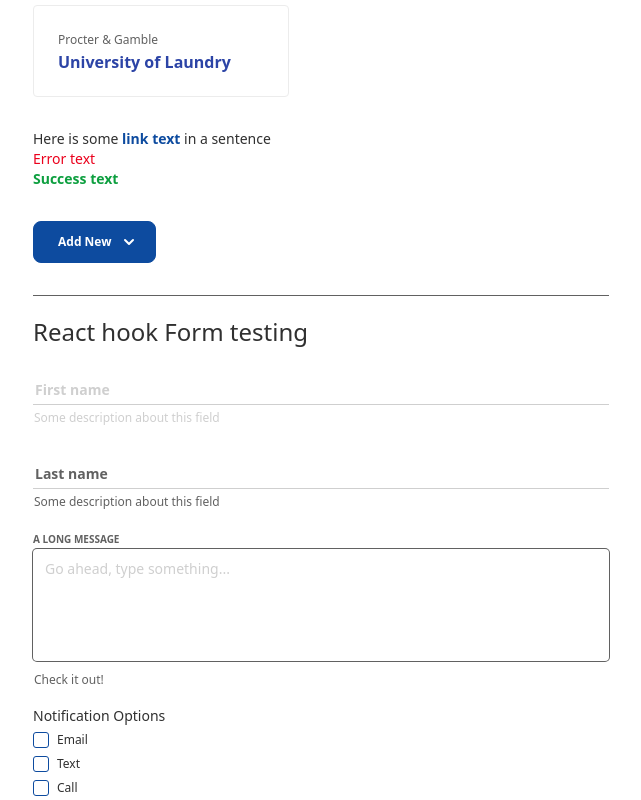
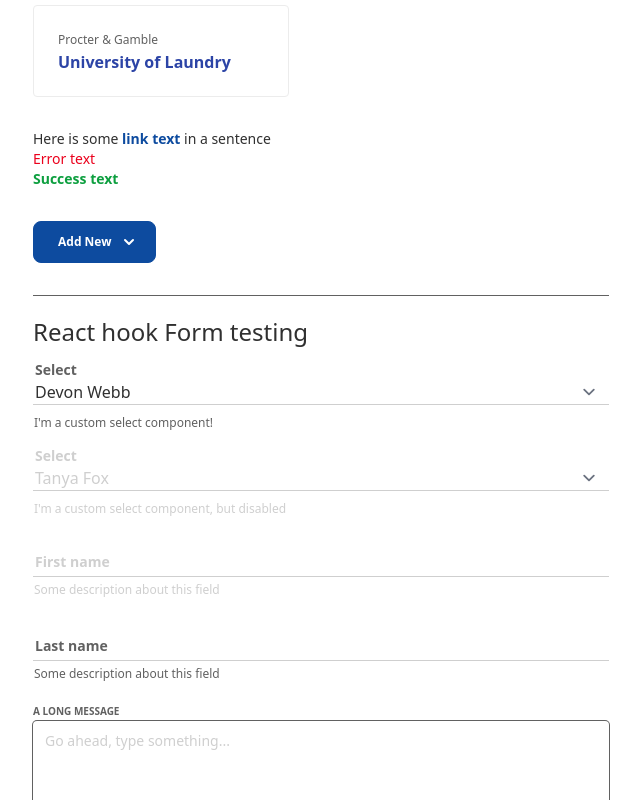
Before and after one commit to paulhmorris/crm-components, a React (Vite) app: page /components in a window 1280 px wide. Shown: the part 537-1337 px from the top of the page, without its empty margins (79-720 px from the left). Built offline with nearby package versions, Linux system fonts and the light colour scheme.

Commit message:
Convert Select to react-hook-form

```diff
--- a/src/components/Forms/Select.tsx
+++ b/src/components/Forms/Select.tsx
@@ -1,41 +1,46 @@
 import { Listbox, Transition } from "@headlessui/react";
 import { Fragment, useEffect, useState } from "react";
-import { useField } from "react-final-form";
+import { useController, useFormContext } from "react-hook-form";
 import { SelectProps } from "types";
 import { classNames } from "utils/helpers";
-import { FieldError } from "./FieldError";
+import { ErrorMessage } from "./ErrorMessage";
 import { SelectOption } from "./SelectOption";
 
 export const Select = ({
   name,
   label,
   description,
-  fieldProps,
+  controllerProps,
   options,
   ...props
 }: SelectProps) => {
   const {
-    input,
-    meta: { valid, touched },
-  } = useField(name, { ...fieldProps });
+    formState: { isSubmitting },
+  } = useFormContext();
+  const {
+    field,
+    fieldState: { error },
+  } = useController({ name, rules: { ...controllerProps?.rules } });
 
   const [selectedOption, setSelectedOption] = useState(
-    options.find((o) => o.value === input.value)
+    options.find((o) => o.value === field.value)
   );
 
   useEffect(() => {
-    setSelectedOption(options.find((o) => o.value === input.value));
-  }, [input.value, options]);
+    setSelectedOption(options.find((o) => o.value === field.value));
+  }, [field.value, options]);
+
+  const isDisabled: boolean | undefined = isSubmitting || props.disabled;
 
   return (
-    <Listbox {...input} disabled={props.disabled}>
+    <Listbox {...field} disabled={props.disabled}>
       {({ open }) => (
         <div className="relative mt-1 h-[70px] w-full pt-5">
           <Listbox.Button
             className={classNames(
               "form-select relative inline-block w-full cursor-pointer border-0 bg-white py-0 pl-0.5 pr-10 text-left text-base shadow-border-b shadow-gray-300 transition placeholder:text-transparent hover:shadow-border-b-2 hover:shadow-blue-200 focus:shadow-border-b-2 focus:shadow-blue-200 focus:outline-none focus:ring-0",
               open && "shadow-border-b-2 shadow-blue-200",
-              props.disabled && "pointer-events-none text-gray-300"
+              isDisabled && "pointer-events-none text-gray-300"
             )}
             {...props}
           >
@@ -43,11 +48,13 @@ export const Select = ({
           </Listbox.Button>
           <Listbox.Label
             className={classNames(
-              input.value || open ? "pointer-events-auto top-0" : "top-5",
+              field.value || open ? "pointer-events-auto top-0" : "top-5",
               "pointer-events-none absolute left-0.5 select-none text-sm font-bold transition-all ease-out",
-              props.disabled
+              isDisabled
                 ? "pointer-events-none text-gray-300"
-                : "text-gray-400"
+                : error
+                ? "text-error"
+                : "text-secondary"
             )}
           >
             {label}
@@ -69,15 +76,21 @@ export const Select = ({
               ))}
             </Listbox.Options>
           </Transition>
+
+          {/* Description and error visibility logic */}
           <div className="mt-1 ml-[1px] min-h-[1.25rem] text-xs">
-            {((valid && description) || !touched) && (
-              <p className="text-xs font-normal text-secondary">
+            {description && (isDisabled || !error) && (
+              <p
+                id={`${name}-description`}
+                className={classNames(
+                  "text-xs font-normal transition-colors",
+                  isDisabled ? "text-gray-300" : "text-secondary"
+                )}
+              >
                 {description}
               </p>
             )}
-            <span className="text-error">
-              <FieldError name={name} />
-            </span>
+            {error && !isDisabled && <ErrorMessage name={name} error={error} />}
           </div>
         </div>
       )}
--- a/src/routes/components.tsx
+++ b/src/routes/components.tsx
@@ -3,11 +3,13 @@ import { Checkbox } from "components/Forms/Checkbox";
 import { Form } from "components/Forms/Form";
 import { FormConnector } from "components/Forms/FormConnector";
 import { Radio } from "components/Forms/Radio";
+import { Select } from "components/Forms/Select";
 import { TextArea } from "components/Forms/TextArea";
 import { TextInput } from "components/Forms/TextInput";
 import { MarketCard } from "components/Markets/MarketCard";
 import { OrderPill } from "components/Orders/OrderPill";
 import { useState } from "react";
+import { SelectOptionProps } from "types";
 import { sleep } from "utils/helpers";
 // import { SelectOptionProps } from "types";
 import { Banner } from "../components/Banner";
@@ -29,14 +31,14 @@ import {
   WashFoldTag,
 } from "../components/Tags";
 
-// const people: SelectOptionProps[] = [
-//   { value: 1, label: "Wade Cooper" },
-//   { value: 2, label: "Arlene Mccoy" },
-//   { value: 3, label: "Devon Webb" },
-//   { value: 4, label: "Tom Cook" },
-//   { value: 5, label: "Tanya Fox" },
-//   { value: 6, label: "Hellen Schmidt" },
-// ];
+const people: SelectOptionProps[] = [
+  { value: 1, label: "Wade Cooper" },
+  { value: 2, label: "Arlene Mccoy" },
+  { value: 3, label: "Devon Webb" },
+  { value: 4, label: "Tom Cook" },
+  { value: 5, label: "Tanya Fox" },
+  { value: 6, label: "Hellen Schmidt" },
+];
 
 export default function ComponentDisplay() {
   const [modalOpen, setModalOpen] = useState(false);
@@ -94,12 +96,31 @@ export default function ComponentDisplay() {
         <h2>React hook Form testing</h2>
         <Form
           onSubmit={async (data) => {
-            await sleep(2000);
+            await sleep(1000);
             console.log(data);
           }}
-          defaultValues={{ myInput: "", checkbox2: true, checkbox3: true }}
+          defaultValues={{
+            myInput: "",
+            checkbox2: true,
+            checkbox3: true,
+            mySelect: 3,
+            mySelect2: 5,
+          }}
         >
           <div className="mt-4 space-y-4">
+            <Select
+              label="Select"
+              name="mySelect"
+              options={people}
+              description="I'm a custom select component!"
+            />
+            <Select
+              label="Select"
+              name="mySelect2"
+              options={people}
+              description="I'm a custom select component, but disabled"
+              disabled
+            />
             <TextInput
               name="myInput"
               label="First name"
--- a/src/types.ts
+++ b/src/types.ts
@@ -4,7 +4,6 @@ import {
   ReactNode,
   SetStateAction,
 } from "react";
-import { UseFieldConfig } from "react-final-form";
 import {
   FieldValues,
   SubmitHandler,
@@ -87,7 +86,8 @@ export interface SelectProps extends ComponentPropsWithoutRef<"button"> {
   options: SelectOptionProps[];
   /** Optional description will show below the input. Will not be shown if the field has an error */
   description?: string;
-  fieldProps?: UseFieldConfig<string>;
+  /** Props for useController. Add rules and validation here */
+  controllerProps?: Omit<UseControllerProps, "name">;
 }
 
 export interface SelectOptionProps {
```
